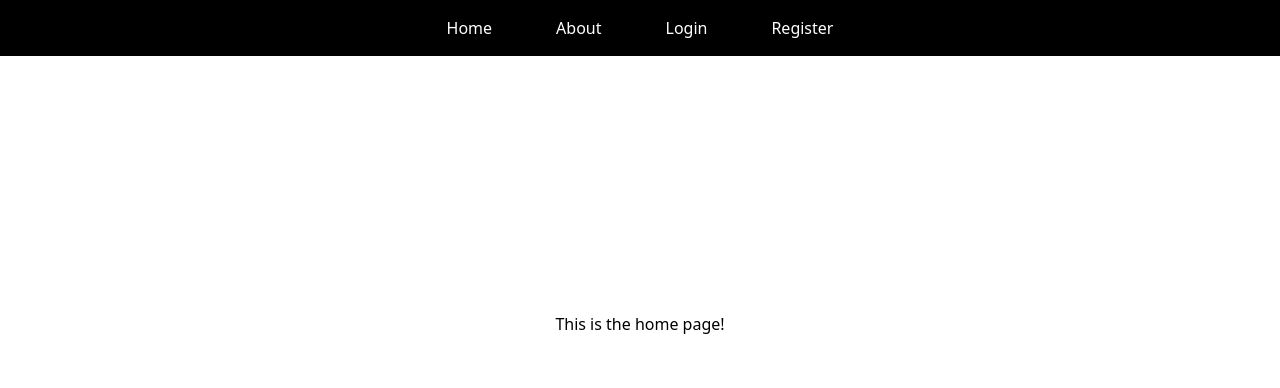
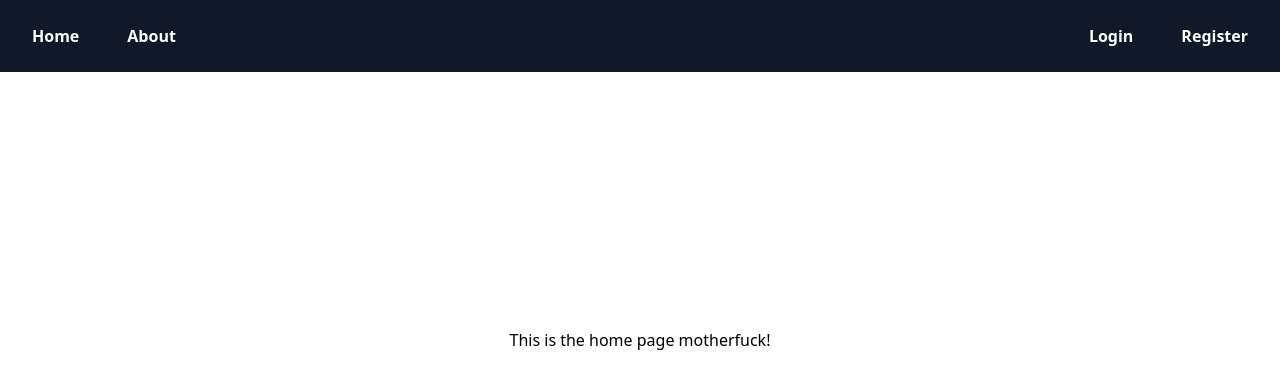
Before and after one commit to aoinoikaz/FinalProject, an Angular app: page / in a window 1280 px wide. Shown: the top 388 px of the page. Built offline with nearby package versions, Linux system fonts and the light colour scheme.

Commit message:
Continued implementing navbar.

```diff
--- a/src/app/components/home/home.component.html
+++ b/src/app/components/home/home.component.html
@@ -1,6 +1,6 @@
 <div class="home_page_body">
   <p>
-    This is the home page!
+    This is the home page motherfuck!
   </p>
 
   <!--
--- a/src/app/components/navbar/navbar.component.css
+++ b/src/app/components/navbar/navbar.component.css
@@ -1,15 +1,23 @@
 @layer {
 
   .navbar {
-    @apply text-center bg-black pb-4 pt-4
+    @apply bg-gray-900 font-bold pb-6 pt-6
   }
 
-  .navbar_items {
-    @apply inline-flex space-x-16
+  .main_navbar_items {
+    @apply inline-flex space-x-12 pl-8
   }
 
-  .navbar_items > li {
-    @apply text-white hover:text-blue-300 bg-black
+  .main_navbar_items > li {
+    @apply text-white hover:text-gray-400
+  }
+
+  .sub_navbar_items {
+    @apply inline-flex space-x-12 float-right pr-8
+  }
+
+  .sub_navbar_items > li {
+    @apply text-white hover:text-gray-400
   }
 
 }
--- a/src/app/components/navbar/navbar.component.html
+++ b/src/app/components/navbar/navbar.component.html
@@ -1,14 +1,16 @@
 <div class="navbar">
   <ul>
-    <div class="navbar_items">
+    <div class="main_navbar_items">
       <li>
         <a  routerLink="/home">Home</a>
       </li>
       <li>
         <a  routerLink="/about">About</a>
       </li>
+    </div>
+    <div class="sub_navbar_items">
       <li>
-        <a  routerLink="/login">Login</a>
+        <a routerLink="/login">Login</a>
       </li>
       <li>
         <a routerLink="/register">Register</a>
```
